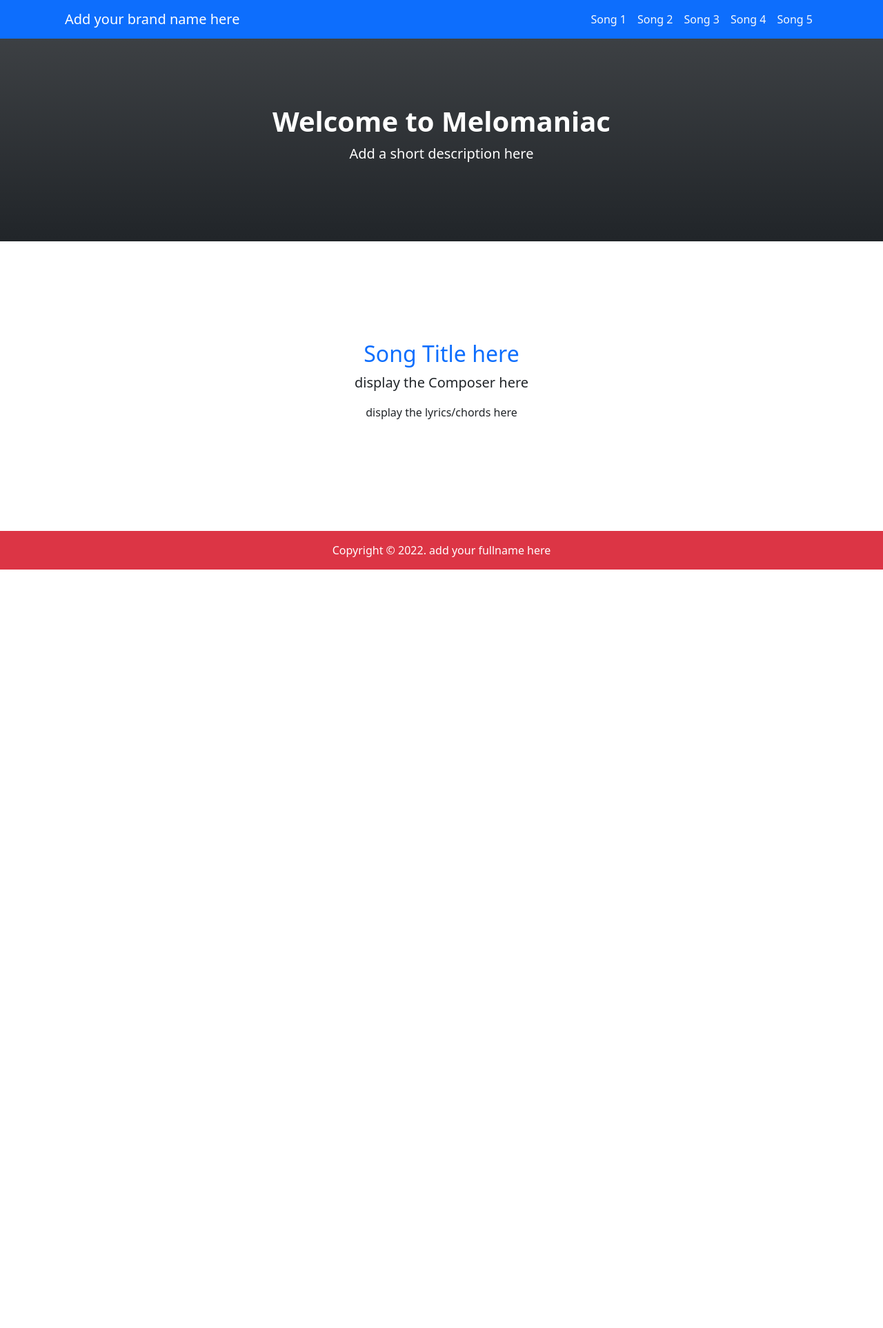
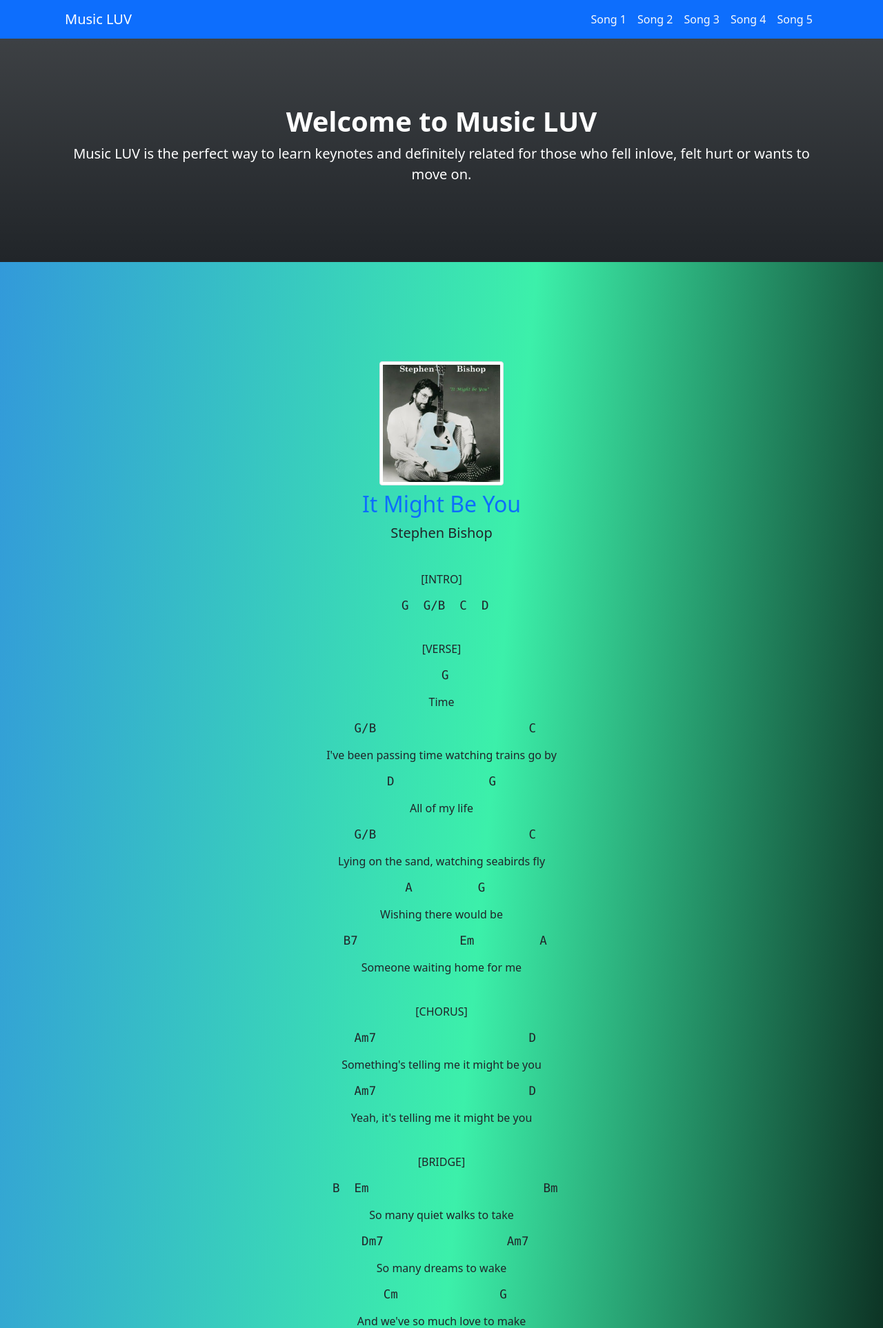
Before and after one commit to marinelmendros/act4-melomaniac-mendros, a PHP site: page / in a window 1280 px wide. Shown: the top 1926 px of the page at 69% size. Before the commit the page ends 826 px from the top, so only its background shows below. Run offline with PHP 8.4, Linux system fonts and the light colour scheme.

Commit message:
song added

```diff
--- a/index.php
+++ b/index.php
@@ -9,20 +9,21 @@
         <link rel="icon" type="image/x-icon" href="assets/favicon.ico" />
 
         <link href="css/styles.css" rel="stylesheet" />
+        <body style = "background-image:repeating-linear-gradient(95deg, rgb(50, 150, 220),rgb(60, 240, 170),black)";>
     </head>
     <body id="page-top">
         <!-- Navigation-->
         <nav class="navbar navbar-expand-lg navbar-dark bg-primary fixed-top" id="mainNav">
             <div class="container px-4">
-                <a class="navbar-brand" href="#page-top"> Add your brand name here </a>
+                <a class="navbar-brand" href="#page-top"> Music LUV </a>
                 <button class="navbar-toggler" type="button" data-bs-toggle="collapse" data-bs-target="#navbarResponsive" aria-controls="navbarResponsive" aria-expanded="false" aria-label="Toggle navigation"><span class="navbar-toggler-icon"></span></button>
                 <div class="collapse navbar-collapse" id="navbarResponsive">
                     <ul class="navbar-nav ms-auto">
-                        <li class="nav-item"><a class="nav-link text-light" href="#">Song 1</a></li>
-                        <li class="nav-item"><a class="nav-link text-light" href="#">Song 2</a></li>
-                        <li class="nav-item"><a class="nav-link text-light" href="#">Song 3</a></li>
-                         <li class="nav-item"><a class="nav-link text-light" href="#">Song 4</a></li>
-                          <li class="nav-item"><a class="nav-link text-light" href="#">Song 5</a></li>
+                        <li class="nav-item"><a class="nav-link text-light" href="song1.php">Song 1</a></li>
+                        <li class="nav-item"><a class="nav-link text-light" href="song2.php">Song 2</a></li>
+                        <li class="nav-item"><a class="nav-link text-light" href="song3.php">Song 3</a></li>
+                         <li class="nav-item"><a class="nav-link text-light" href="song4.php">Song 4</a></li>
+                          <li class="nav-item"><a class="nav-link text-light" href="song5.php">Song 5</a></li>
                     </ul>
                 </div>
             </div>
@@ -30,26 +31,124 @@
         <!-- Header-->
         <header class="bg-dark bg-gradient text-white">
             <div class="container px-4 text-center">
-                <h1 class="fw-bolder">Welcome to Melomaniac</h1>
-                <p class="lead">Add a short description here</p>
-
+                <h1 class="fw-bolder">Welcome to Music LUV </h1>
+                <p class="lead">Music LUV is the perfect way to learn keynotes and definitely related for those who fell inlove, felt hurt or wants to move on. </p>
             </div>
         </header>
         <!-- About section-->
         <section id="songs">
-            <div class="container px-4 ">
+            <div class="container px-4">
                 <div class="row gx-4 justify-content-center">
                     <div class="col-lg-12 text-center">
-                        <h2 class="text-primary">Song Title here</h2>
-                        <p class="lead">display the Composer here</p>
-                        <p>display the lyrics/chords here</p>
+                     <div class = "container">
+                        <img src="images/images0.jpg" alt="..." width="180" class="rounded mb-2 img-thumbnail">
+
+                        <?php
+
+                        echo "<h2 class='text-primary'>It Might Be You</h2>";
+                        echo "<p class='lead '>Stephen Bishop</p>";
+                        echo "<br/>";
+
+
+                        echo "<p> [INTRO]</p>";
+                        echo "<h5><pre> G  G/B  C  D</h5>";
+                        echo "<br/>";
+
+                        echo "<p> [VERSE]</p>";
+                        echo "<h5><pre> G</h5>";
+                        echo "<p> Time </p>";
+                        echo "<h5><pre> G/B                     C</h5>";
+                        echo "<p> I've been passing time watching trains go by</p>";
+                        echo "<h5><pre> D             G </h5>";
+                        echo "<p> All of my life</p>";
+                        echo "<h5><pre> G/B                     C</h5>";
+                        echo "<p> Lying on the sand, watching seabirds fly</p>";
+                        echo "<h5><pre> A         G</h5>";
+                        echo "<p> Wishing there would be</p>";
+                        echo "<h5><pre> B7              Em         A</h5>";
+                        echo "<p> Someone waiting home for me</p>";
+                        echo "<br/>";
+
+                        echo "<p> [CHORUS]</p>";
+                        echo "<h5><pre> Am7                     D</h5>";
+                        echo "<p> Something's telling me it might be you</p>";
+                        echo "<h5><pre> Am7                     D</h5>";
+                        echo "<p> Yeah, it's telling me it might be you</p>";
+                        echo "<br/>";
+
+                        echo "<p> [BRIDGE]</p>";
+                        echo "<h5><pre> B  Em                        Bm</h5>";
+                        echo "<p> So many quiet walks to take</p>";
+                        echo "<h5><pre> Dm7                 Am7</h5>";
+                        echo "<p> So many dreams to wake</p>";
+                        echo "<h5><pre> Cm              G</h5>";
+                        echo "<p> And we've so much love to make</p>";
+                        echo "<h5><pre> Em                 A              Dmaj7</h5>";
+                        echo "<p> I think we're gonna need some time</p>";
+                        echo "<h5><pre> Dm7              Cmaj7</h5>";
+                        echo "<p> Maybe all we need is time</p>";
+                        echo "<h5><pre> Am7                    D</h5>";
+                        echo "<p> And it's telling me it might be you</p>";
+                        echo "<h5><pre> G</h5>";
+                        echo "<p> All of my life</p>";
+                        echo "<br/>";
+
+                        echo "<p> [INSTRUMENTAL]</p>";
+                        echo "<h5><pre> G/B  C  D</h5>";
+                        echo "<br/>";
+
+                        echo "<p> [VERSE]</p>";
+                        echo "<h5><pre> G          G/B                   C</h5>";
+                        echo "<p> I've been saving love songs and lullabies</p>";
+                        echo "<h5><pre> A            G</h5>";
+                        echo "<p> And there's so much more</p>";
+                        echo "<h5><pre> B7              Em           A</h5>";
+                        echo "<p> No one's ever heard before</p>";
+                        echo "<br/>";
+
+
+                        echo "<p> [CHORUS]</p>";
+                        echo "<h5><pre> Am7                    D</h5>";
+                        echo "<p> Something's telling me it might be you</p>";
+                        echo "<h5><pre> Am7                  D</h5>";
+                        echo "<p> Yeah, it's telling me it must be you</p>";
+                        echo "<h5><pre> Am7                   D</h5>";
+                        echo "<p> And I'm feeling it'll just be you</p>";
+                        echo "<h5><pre> G</h5>";
+                        echo "<p> All of my life</p>";
+                        echo "<br/>";
+
+                        echo "<p> [OUTRO]</p>";
+                        echo "<h5><pre> G/B</h5>";
+                        echo "<p> It's you</p>";
+                        echo "<h5><pre> C</h5>";
+                        echo "<p> It's you</p>";
+                        echo "<h5><pre> D</h5>";
+                        echo "<p> I've been waiting for</p>";
+                        echo "<h5><pre> G</h5>";
+                        echo "<p> All of my life</p>";
+                        echo "<h5><pre> G/B</h5>";
+                        echo "<p> Maybe it's you</p>";
+                        echo "<h5><pre> C</h5>";
+                        echo "<p> Maybe it's you</p>";
+                        echo "<h5><pre> D</h5>";
+                        echo "<p> I've been waiting for</p>";
+                        echo "<h5><pre> G</h5>";
+                        echo "<p> All of my life</p>";
+                        echo "<br/>";
+
+
+
+                        ?>
+
+
                     </div>
                 </div>
             </div>
         </section>
 
-        <footer class="py-3 bg-danger">
-            <div class="container px-4"><p class="m-0 text-center text-white">Copyright &copy; 2022. add your fullname here</p></div>
+        <footer class="py-4 bg-danger">
+            <div class="container px-4"><p class="m-0 text-center text-white">Copyright &copy; 2022. Marinel Mendros</p></div>
         </footer>
         <!-- Bootstrap core JS-->
         <script src="js/bootstrap.bundle.min.js"></script>
```
Also changed, not shown: images/images0.jpg (added), images/images1.jpg (added), images/images2.jpg (added), images/images3.png (added), images/images4.jpeg (added), images/images5.jpg (added).
